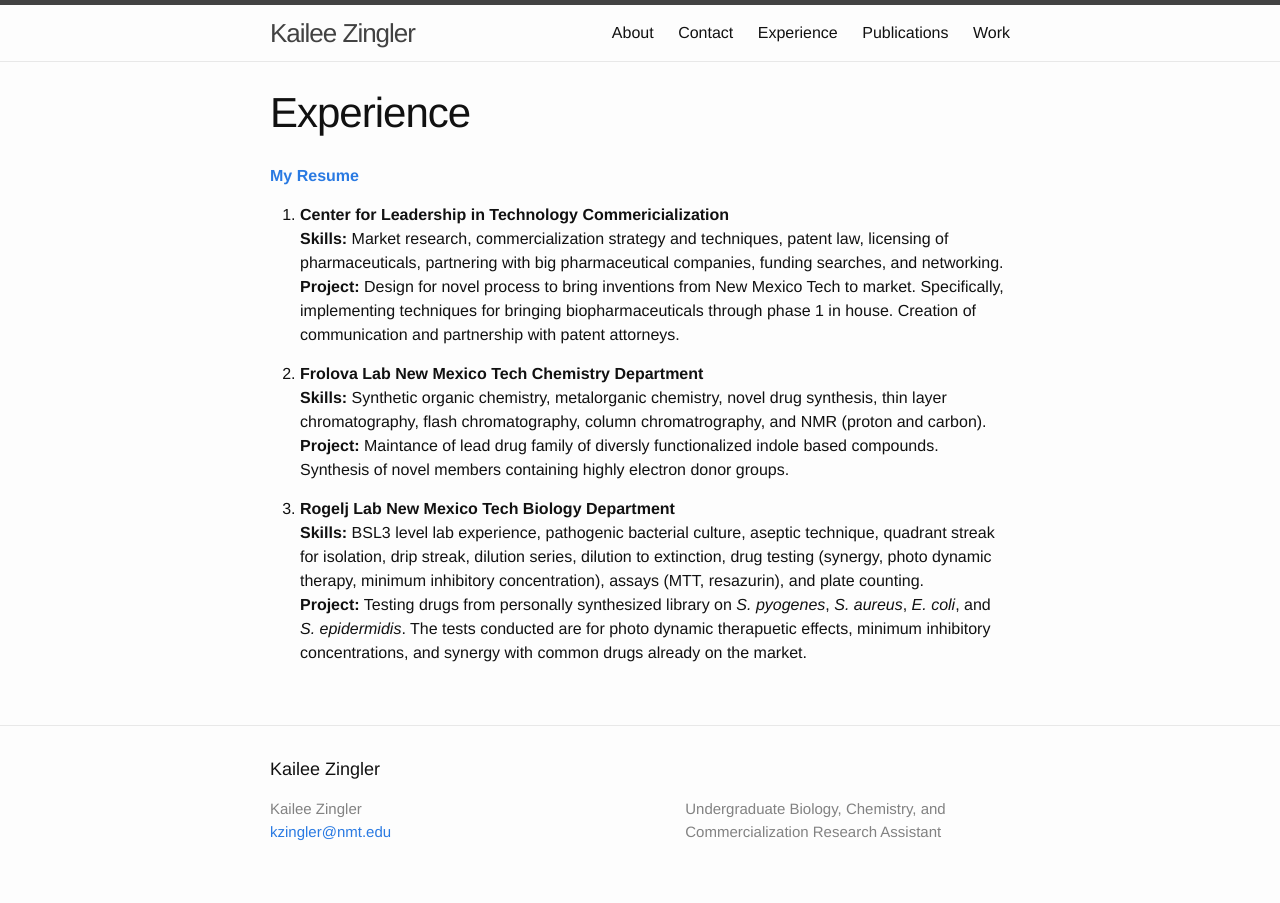
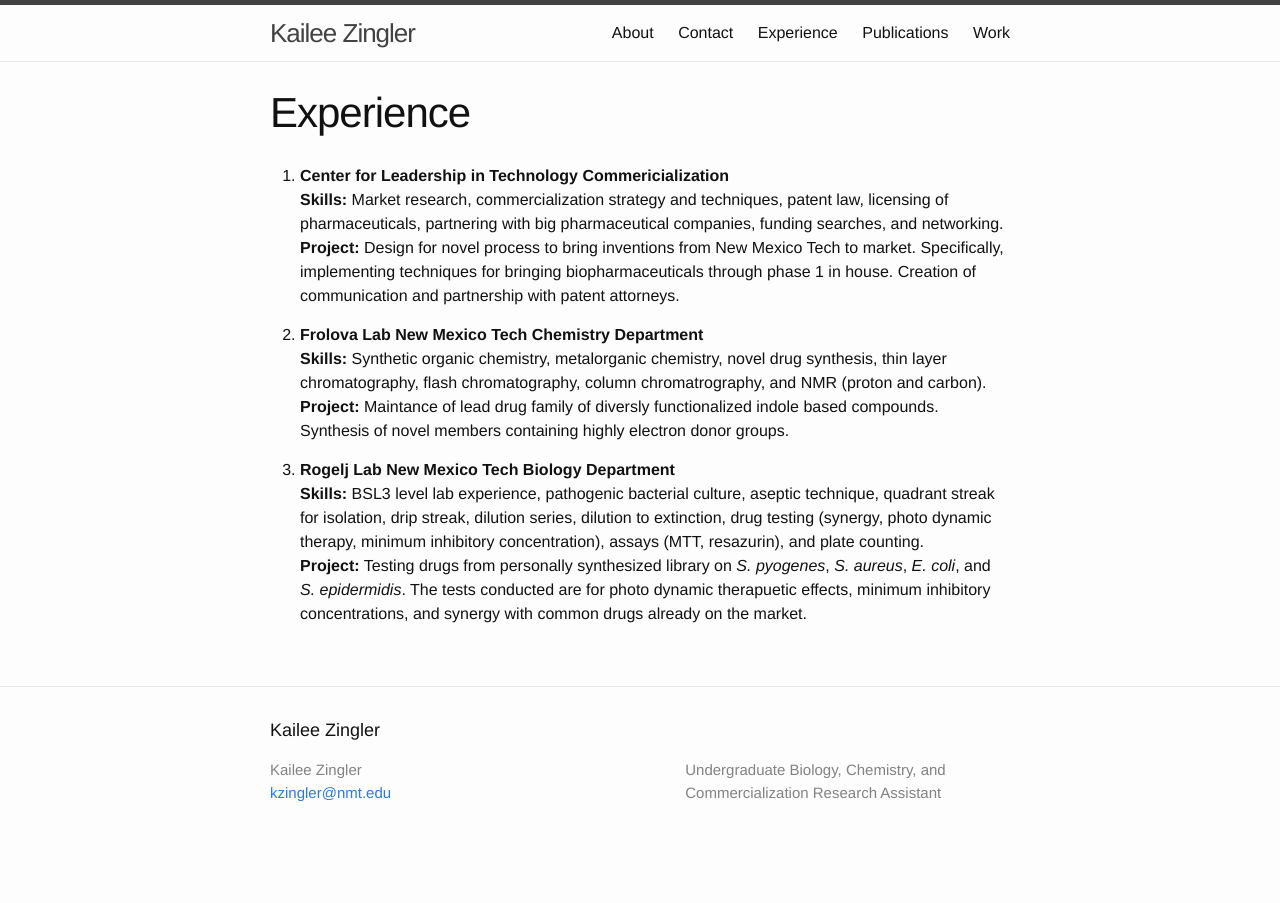
Before and after one commit to kzingler/kzingler.github.io, a Jekyll site: the page built from experience.md, in a window 1280 px wide. Built offline with Jekyll 4.4.1, drawn with Linux system fonts in a browser that asks for light colours.

Commit message:
moved resume

```diff
--- a/experience.md
+++ b/experience.md
@@ -3,7 +3,6 @@ layout: page
 title: Experience
 permalink: /experience/
 ---
-[**My Resume**](../assets/resumekzing.pdf)
 
 1. **Center for Leadership in Technology Commericialization**
 **Skills:** Market research, commercialization strategy and techniques,
```
Also changed, not shown: work.md (+2 -0 lines).
